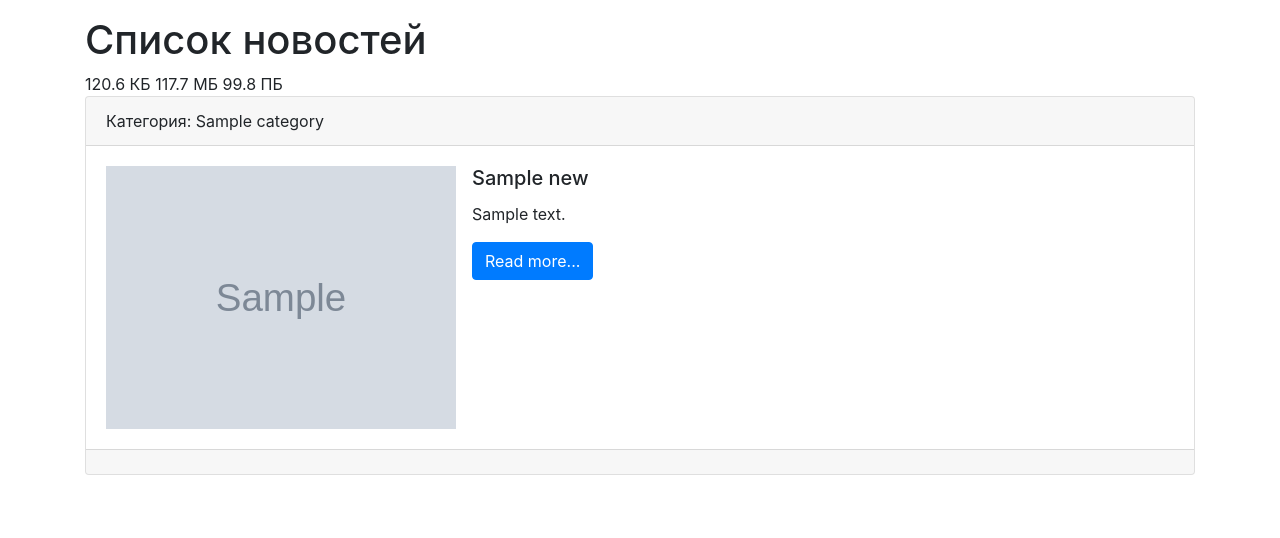
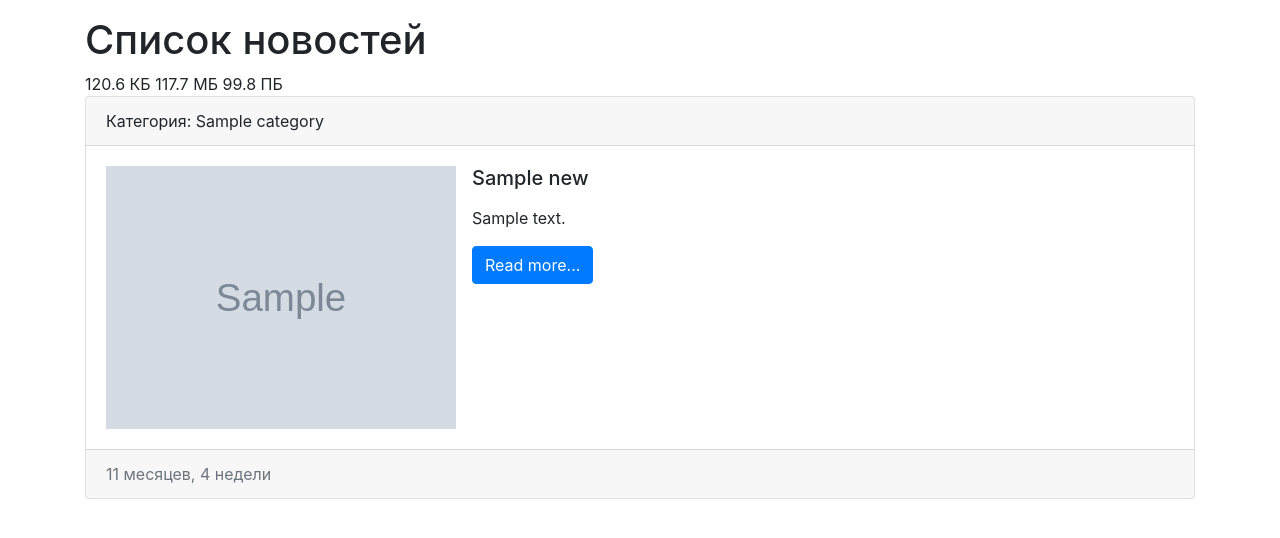
Before and after one commit to mnosinov/web4myself_django_mysite, a Django app: page / in a window 1280 px wide. Shown: the part 56-594 px from the top of the page. Run offline with Django 3.2, Linux system fonts and the light colour scheme; tables that the repository leaves empty hold one stand-in row (values such as "Sample post"); grey boxes marked "Sample" are stand-in pictures; some libraries are stand-ins or nearby versions.

Commit message:
list of news has been enhanced

```diff
--- a/news/templates/news/index.html
+++ b/news/templates/news/index.html
@@ -51,13 +51,13 @@
 					{% endif %}
 					<div class="media-body">
 						<h5 class="card-title">{{ item.title }}</h5>
-						<p class="card-text">{{ item.content }}</p>
+						<p class="card-text">{{ item.content | safe | linebreaks | truncatewords:50}}</p>
 						<a href="#" class="btn btn-primary">Read more...</a>
 					</div>
 				</div>
 			</div>
 			<div class="card-footer text-muted">
-				{{ item.created | date:"Y-m-d H:i:s" }}
+				{{ item.created_at | timesince }}
 			</div>
 		</div>
 		{% empty %}
```
